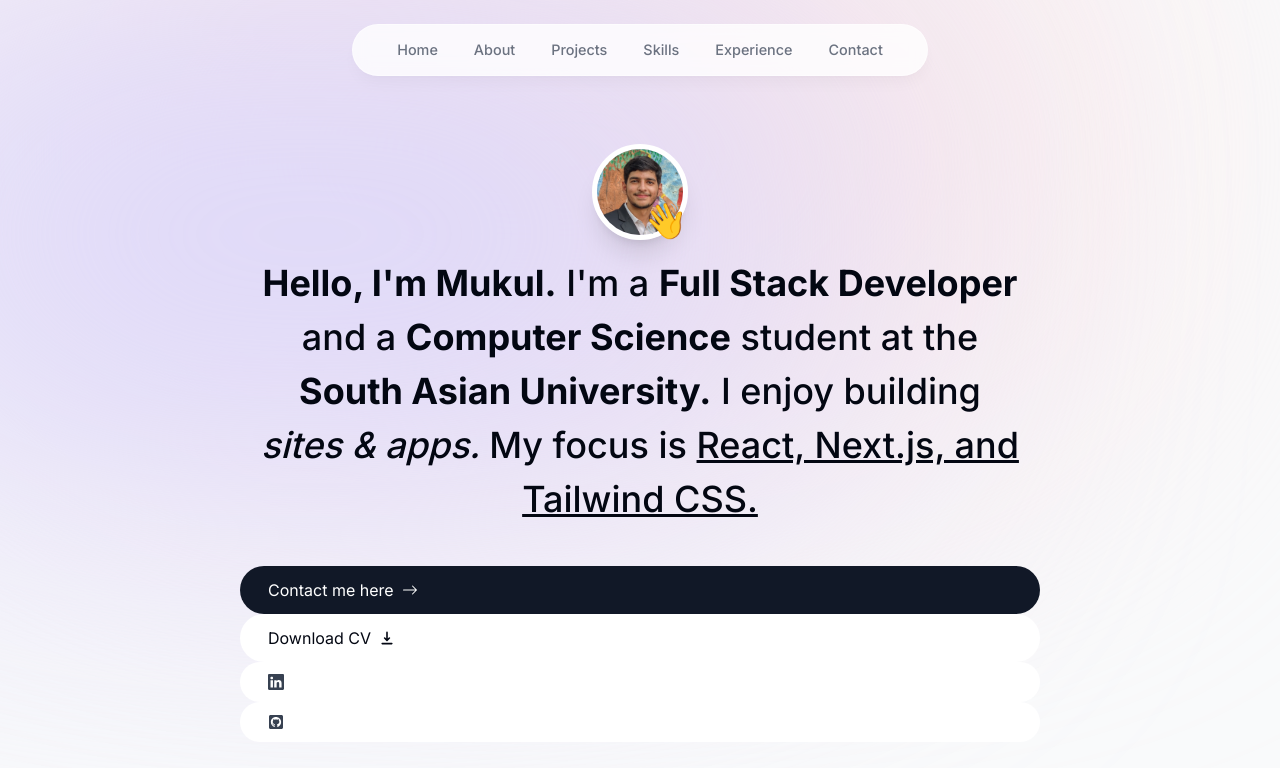
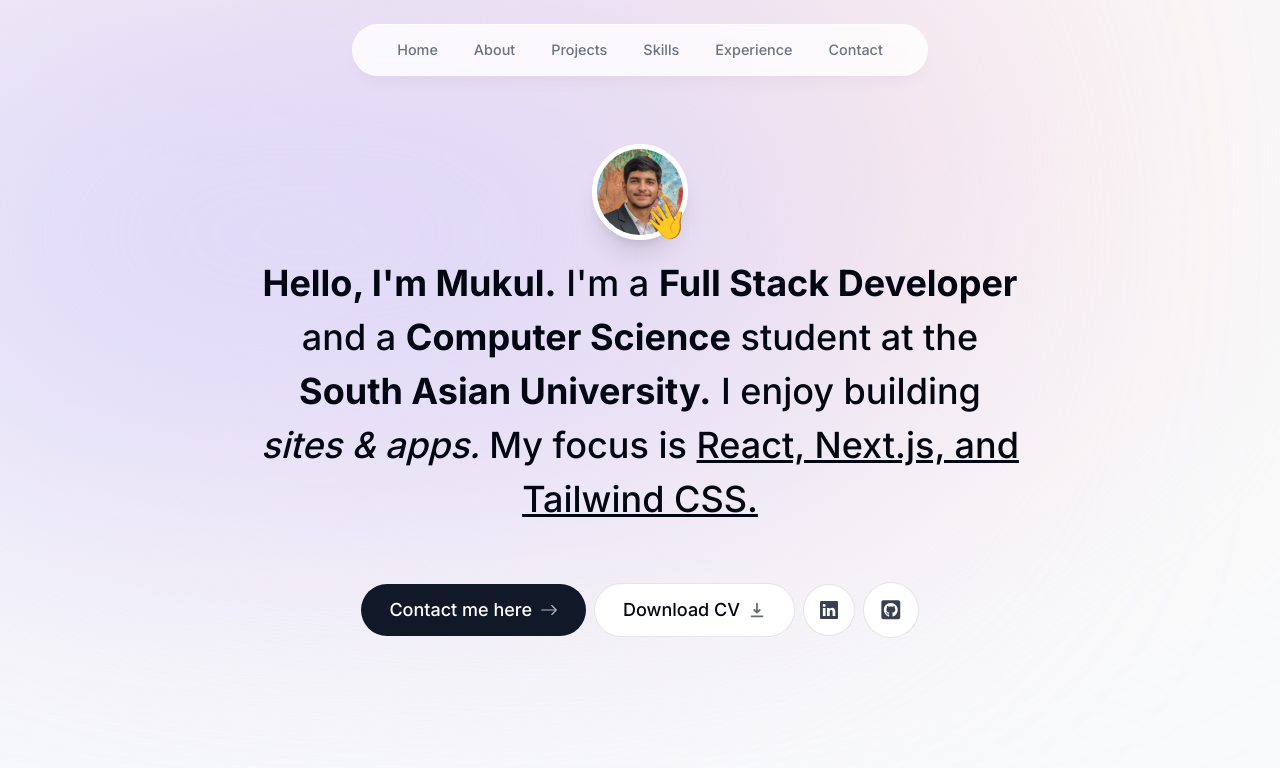
Before and after one commit to mukulsharma15/portfolio, a Next.js app: page / in a window 1280 px wide. Shown: the top 768 px of the page. Built offline with nearby package versions, Linux system fonts and the light colour scheme.

Commit message:
completed the animations on buttons and added dummy links and files

```diff
--- a/components/intro.tsx
+++ b/components/intro.tsx
@@ -60,32 +60,43 @@
         building <span className="italic">sites & apps. </span> My focus is{" "}
         <span className="underline">React, Next.js, and Tailwind CSS. </span>
       </motion.p>
-      <div className="">
+      <motion.div
+        className="flex flex-col sm:flex-row items-center justify-center p-4 gap-2 text-lg font-medium"
+        initial={{ opacity: 0, y: 100 }}
+        animate={{ opacity: 1, y: 0 }}
+        transition={{ delay: 0.2 }}
+      >
         <Link
           href="#contact"
-          className="bg-gray-900 text-white px-7 py-3 flex items-center gap-2 rounded-full"
+          className="group bg-gray-900 text-white px-7 py-3 flex items-center gap-2 rounded-full
+          outline-none focus:scale-110 hover:scale-110 hover:bg-gray-950 active:scale-105 transition"
         >
-          Contact me here <BsArrowRight />
+          Contact me here{" "}
+          <BsArrowRight className="opacity-70 group-hover:translate-x-1 transition" />{" "}
+          {/*group hover makes it animate when the group is hovered */}
         </Link>
         <a
-          href=""
-          className="bg-white  px-7 py-3 flex items-center gap-2 rounded-full"
+          href="/CV.pdf"
+          download={true} // no need to write /public/cv.pdf
+          className="group bg-white  px-7 py-3 flex items-center gap-2 rounded-full outline-none focus:scale-110 hover:scale-110 active:scale-105 transition cursor-pointer border border-black/10"
         >
-          Download CV <HiDownload />
+          Download CV{" "}
+          <HiDownload className="opacity-60 group-hover:translate-y-1 transition " />{" "}
+          {/* transition makes the animation smooth*/}
         </a>
         <a
-          href=""
-          className="bg-white  text-gray-700 px-7 py-3 flex items-center gap-2 rounded-full"
+          href="https://linkedin.com/mukulbamn" target="_blank"
+          className="bg-white  text-gray-700 p-4 flex items-center gap-2 rounded-full focus:scale-[1.15] hover:scale-[1.15] hover:text-gray-950 active:scale-105 transition cursor-pointer border border-black/10"
         >
           <BsLinkedin />
         </a>
         <a
-          href=""
-          className="bg-white text-gray-700 px-7 py-3 flex items-center gap-2 rounded-full"
+          href="https://github.com/mukulbamn" target="_blank"
+          className="bg-white text-gray-700 p-4 flex items-center gap-2 rounded-full text-[1.35rem]  focus:scale-[1.15] hover:scale-[1.15] hover:text-gray-950 active:scale-105 transition cursor-pointer border border-black/10" // This is used to increase the size of the icon
         >
           <FaGithubSquare />
         </a>
-      </div>
+      </motion.div>
     </section>
   );
 }
```
